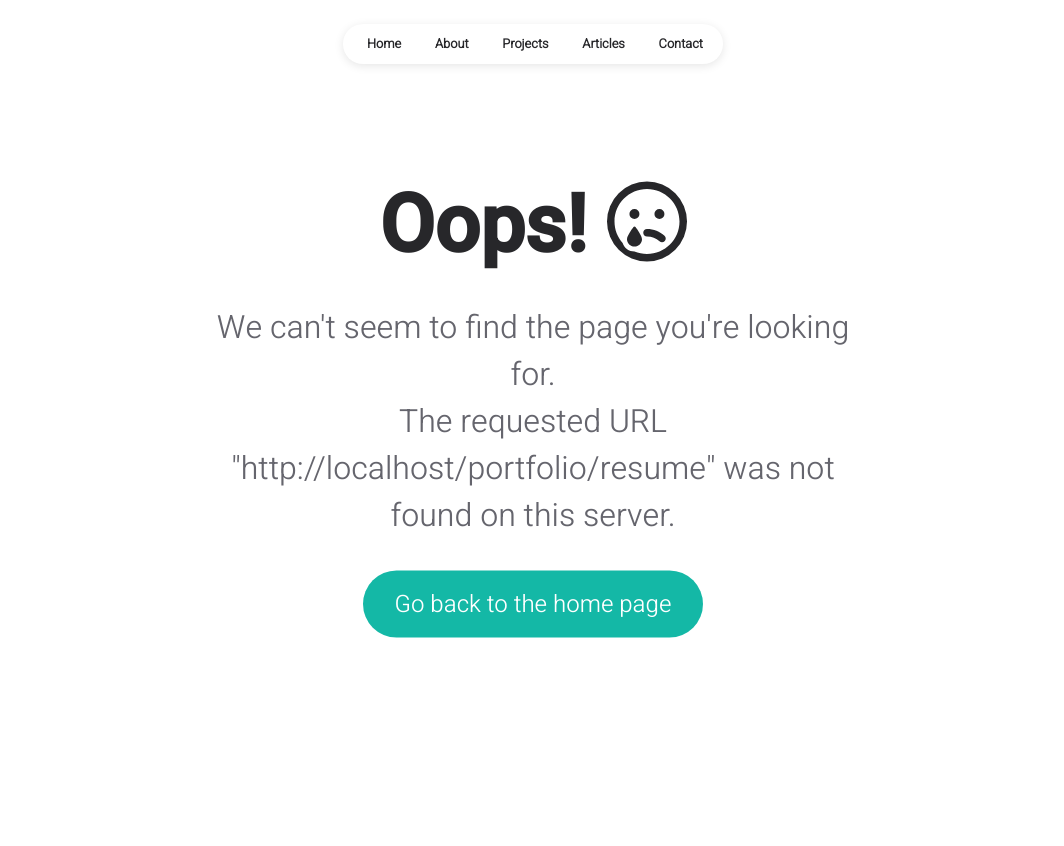
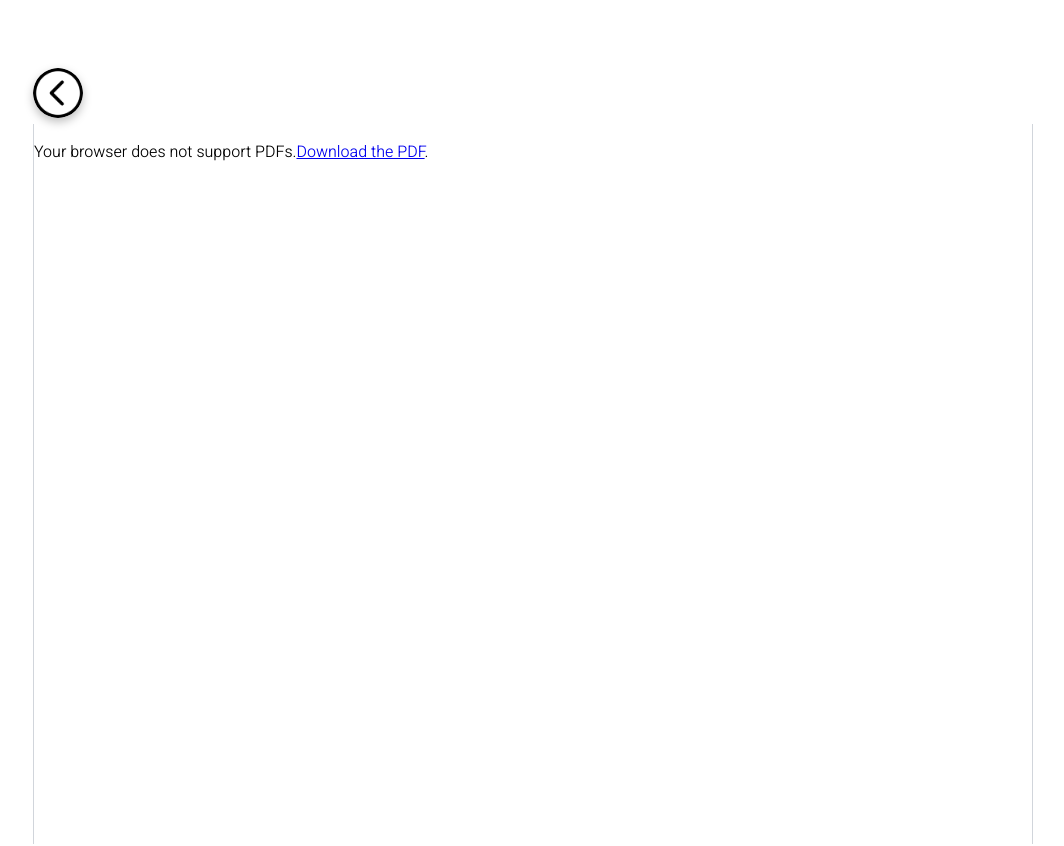
Before and after one commit to Apetun/Portfolio, a React (Create React App) app: page /portfolio/resume in a window 1280 px wide. Shown: the top 846 px of the page, without its empty margins (107-1171 px from the left). Before the commit the page ends 800 px from the top, so only its background shows below. Built offline with nearby package versions, Linux system fonts and the light colour scheme.

Commit message:
Link/Resume Fixes Made

```diff
--- a/src/App.js
+++ b/src/App.js
@@ -9,6 +9,7 @@ import Articles from "./pages/articles";
 import ReadArticle from "./pages/readArticle";
 import Contact from "./pages/contact";
 import Notfound from "./pages/404";
+import Resume from "./pages/resume";
 
 import { TRACKING_ID } from "./data/tracking";
 import "./app.css";
@@ -32,6 +33,7 @@ function App() {
 				<Route path="/portfolio/articles" element={<Articles />} />
 				<Route path="/portfolio/article/:slug" element={<ReadArticle />} />
 				<Route path="/portfolio/contact" element={<Contact />} />
+				<Route path="/portfolio/resume" element={<Resume />} />
 				<Route path="*" element={<Notfound />} />
 			</Routes>
 		</div>
--- a/src/data/articles.js
+++ b/src/data/articles.js
@@ -6,34 +6,11 @@ function article_2() {
 		title: "Analyzing DarkComet in Memory with Volatility",
 		description:
 			"Volatility is used to analyze memory dumps for detecting and understanding the behavior of the DarkComet RAT. ",
-		keywords: [
-			"Volatility",
-			"DarkComet",
-			"Virus",
-			"Memory Forensics",
-		],
-		style: `
-				.article-content {
-					display: flex;
-					flex-direction: column;
-					align-items: center;
-				}
-
-				.randImage {
-					align-self: center;
-					outline: 2px solid red;
-				}
-				`,
+		keywords: ["Volatility", "DarkComet", "Virus", "Memory Forensics"],
+		style: ``,
 		body: (
 			<React.Fragment>
-				<div className="article-content">
-					<div className="paragraph">Content of article 1</div>
-					<img
-						src="https://picsum.photos/200/300"
-						alt="random"
-						className="randImage"
-					/>
-				</div>
+				<div className="article-content"></div>
 			</React.Fragment>
 		),
 	};
@@ -55,7 +32,32 @@ function article_1() {
 		],
 		body: (
 			<React.Fragment>
-				<h1>Content of article 2</h1>
+				<div className="article-content">
+					I had an incredible experience attending the ACM Summer
+					School on "GenAI for Text" at IIT Gandhinagar, sponsored by
+					Microsoft Research India. The event lasted 12 days and
+					featured an impressive lineup of speakers from academia and
+					industry, all specializing in Generative AI. We covered a
+					wide range of topics, from the basics to advanced NLP and
+					generative AI concepts.<br></br> During the internal
+					hackathon, I put my newfound knowledge to the test by
+					creating a tool called Query. This Gemini-backed tool was
+					designed to parse and query tabular data from PDF files of
+					the electoral bonds dataset. It was a challenging yet
+					rewarding project, and you can check out a simple demo{" "}
+					<a href="https://www.youtube.com/watch?v=2UeUEs9csPg">
+						here
+					</a>
+					.<br></br> The beautiful IIT Gandhinagar campus and the
+					fantastic peer group made the experience even more
+					memorable. I am grateful to the organizers at Lingo Labs for
+					their well-organized event. For a more official account,
+					feel free to visit my LinkedIn post{" "}
+					<a href="https://www.linkedin.com/posts/jeffinjoffy_i-am-delighted-to-share-my-experience-attending-activity-7216108016725606400-1ZIB?utm_source=share&utm_medium=member_desktop">
+						here
+					</a>
+					.
+				</div>
 			</React.Fragment>
 		),
 	};
--- a/src/pages/articles.jsx
+++ b/src/pages/articles.jsx
@@ -61,7 +61,7 @@ const Articles = () => {
 												description={
 													article().description
 												}
-												link={"portfolio/article/" + (index + 1)}
+												link={"/portfolio/article/" + (index + 1)}
 											/>
 										</div>
 									))}
--- a/src/pages/homepage.jsx
+++ b/src/pages/homepage.jsx
@@ -1,5 +1,6 @@
 import React, { useState, useEffect } from "react";
 import { Helmet } from "react-helmet";
+import { Link } from 'react-router-dom';
 
 import { faMailBulk } from "@fortawesome/free-solid-svg-icons";
 import { FontAwesomeIcon } from "@fortawesome/react-fontawesome";
@@ -167,14 +168,12 @@ const Homepage = () => {
 										className="homepage-social-icon"
 									/>
 								</a>
-								<a
-									href={INFO.resume}
-									target="_blank"
-									rel="noreferrer"
+								<Link
+									to="/portfolio/resume"
 									className="resume-button"
 								>
 									Resume
-								</a>
+								</Link>
 							</div>
 						</BlurFade>
 						<BlurFade delay={0.25 * 4} inView>
--- a/src/pages/readArticle.jsx
+++ b/src/pages/readArticle.jsx
@@ -5,7 +5,7 @@ import styled from "styled-components";
 
 import NavBar from "../components/common/navBar";
 import Footer from "../components/common/footer";
-import Logo from "../components/common/logo";
+
 
 import INFO from "../data/user";
 import myArticles from "../data/articles";
@@ -40,11 +40,7 @@ const ReadArticle = () => {
 				<NavBar />
 
 				<div className="content-wrapper">
-					<div className="read-article-logo-container">
-						<div className="read-article-logo">
-							<Logo width={46} />
-						</div>
-					</div>
+
 
 					<div className="read-article-container">
 						<div className="read-article-back">
--- /dev/null
+++ b/src/pages/resume.jsx
@@ -0,0 +1,54 @@
+import React, { useEffect } from "react";
+import "./styles/resume.css";
+import { useNavigate } from "react-router-dom";
+import Footer from "../components/common/footer";
+
+const Resume = () => {
+	const navigate = useNavigate();
+	useEffect(() => {
+		window.scrollTo(0, 0);
+	}, []);
+
+	return (
+		<div className="page-content">
+			<div className="content-wrapper">
+			<div className="read-article-back">
+				<img
+					src="/portfolio/back-button.png"
+					alt="back"
+					className="read-article-back-button"
+					onClick={() => navigate(-1)}
+				/>
+			</div>
+
+			<div className="content-wrapper">
+				<main className="resume-main">
+					<div className="resume-content">
+						<object
+							data="/portfolio/resume.pdf"
+							type="application/pdf"
+							className="resume-pdf"
+						>
+							<p className="text-center text-gray-600">
+								Your browser does not support PDFs.
+								<a
+									href="/portfolio/resume.pdf"
+									className="text-blue-500 underline"
+								>
+									Download the PDF
+								</a>
+								.
+							</p>
+						</object>
+					</div>
+				</main>
+				<div className="page-footer">
+					<Footer />
+				</div>
+			</div>
+			</div>
+		</div>
+	);
+};
+
+export default Resume;
--- a/src/pages/styles/readArticle.css
+++ b/src/pages/styles/readArticle.css
@@ -1,19 +1,6 @@
 @import "../../data/styles.css";
 
-.read-article-logo-container {
-	display: flex;
-	justify-content: left;
-	padding-top: 25px;
-}
 
-.read-article-logo {
-	display: flex;
-	position: fixed;
-	border: 1px solid white;
-	border-radius: 2%;
-	box-shadow: 0px 4px 10px rgba(0, 0, 0, 0.25);
-	top: 4vh;
-}
 
 .read-article-container {
 	display: flex;
--- /dev/null
+++ b/src/pages/styles/resume.css
@@ -0,0 +1,55 @@
+@import "../../data/styles.css";
+
+
+
+.resume-container {
+	display: flex;
+	flex-direction: column;
+	min-height: 100vh;
+}
+
+.resume-main {
+	width: 100%;
+	max-width: 1024px;
+	flex-grow: 1;
+	display: flex;
+	align-items: center;
+	justify-content: center;
+	margin-top: 1rem;
+	overflow: hidden; /* Ensure the scroll bar is static */
+  }
+
+  .resume-content {
+	width: 100%;
+	height: 90vh; /* Ensure the content takes the full height */
+	display: flex;
+	align-items: center;
+	justify-content: center;
+  }
+.resume-pdf {
+	width: 100%;
+	height: 90vh;
+	max-height: 90vh;
+	border: 1px solid #d1d5db;
+}
+
+.read-article-container {
+	display: flex;
+	height: 100%;
+	margin: 0;
+	padding-top: 120px;
+}
+
+
+.read-article-back-button {
+	width: 50px;
+	border-radius: 50%;
+	box-shadow: 0px 4px 10px rgba(0, 0, 0, 0.25);
+}
+
+.read-article-back {
+	padding-top: 68px;
+	padding-right: 50px;
+	width: 40px;
+	height: 40px;
+}
```
Also changed, not shown: 1 other file (tests, documents, lock files or other folders).
